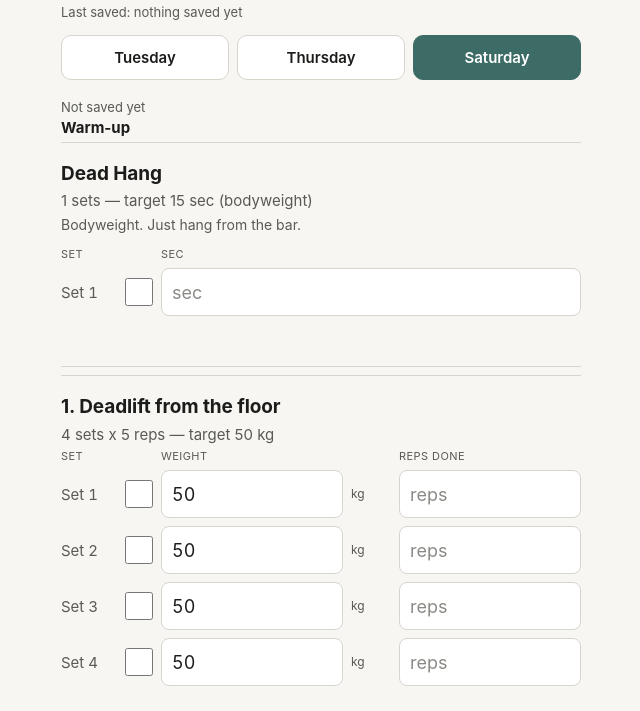
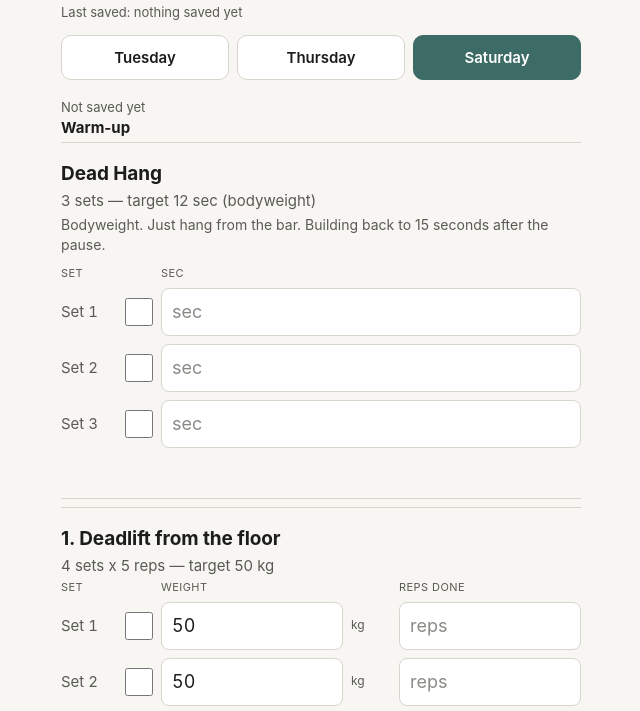
Before and after one commit to madhavanp-cloud/stronger-you, a plain HTML site: page index.html in a window 1280 px wide. Shown: the part 74-785 px from the top of the page, without its empty margins (319-959 px from the left). Drawn offline with Linux system fonts and the light colour scheme.

Commit message:
Suitcase Hold to 22.5kg/45sec; Dead Hang to 3x12sec with rebuild note; Thursday Angled leg press to 3x8-10 to match Saturday

```diff
--- a/index.html
+++ b/index.html
@@ -331,7 +331,7 @@
     Thursday: {
       label: "Thursday — leg press & heavy row",
       exercises: [
-        { name: "Angled leg press", sets: 4, repsTarget: "6", fieldType: "weight", weight: 37.5, perSide: true, note: "Hold at this weight this week." },
+        { name: "Angled leg press", sets: 3, repsTarget: "8-10", fieldType: "weight", weight: 37.5, perSide: true, note: "Hold at this weight this week." },
         { name: "Barbell bent-over row", sets: 4, repsTarget: "6", fieldType: "weight", weight: 42 },
         { name: "Front squat", sets: 3, repsTarget: "6", fieldType: "weight", weight: 30, note: "Target is roughly 85% of Tuesday's front squat weight — adjust if Tuesday's weight changed." },
         { name: "Leg curl", sets: 3, repsTarget: "8-10", fieldType: "weight", weight: 44 },
@@ -359,9 +359,9 @@
   var FINISHER_NAME_ALIASES = { "Farmer's Hold": "Suitcase Hold" };
 
   function buildFinisherExercises(sessionKey) {
-    var suitcaseSec = 30;
+    var suitcaseSec = 45;
     return [
-      { name: "Suitcase Hold", sets: 3, fieldType: "weight-seconds", weight: 22, secTarget: suitcaseSec, note: "One-handed hold, weight per hand. Alternate hands between sets." },
+      { name: "Suitcase Hold", sets: 3, fieldType: "weight-seconds", weight: 22.5, secTarget: suitcaseSec, note: "One-handed hold, weight per hand. Alternate hands between sets." },
       { name: "Side Plank", sets: 2, fieldType: "left-right-seconds", secTarget: 30, note: "Bodyweight. Hold each side." }
     ];
   }
@@ -377,7 +377,7 @@
 
   function buildWarmupExercises(sessionKey) {
     return [
-      { name: "Dead Hang", sets: 1, fieldType: "seconds-only", secTarget: 15, note: "Bodyweight. Just hang from the bar." }
+      { name: "Dead Hang", sets: 3, fieldType: "seconds-only", secTarget: 12, note: "Bodyweight. Just hang from the bar. Building back to 15 seconds after the pause." }
     ];
   }
 
```
